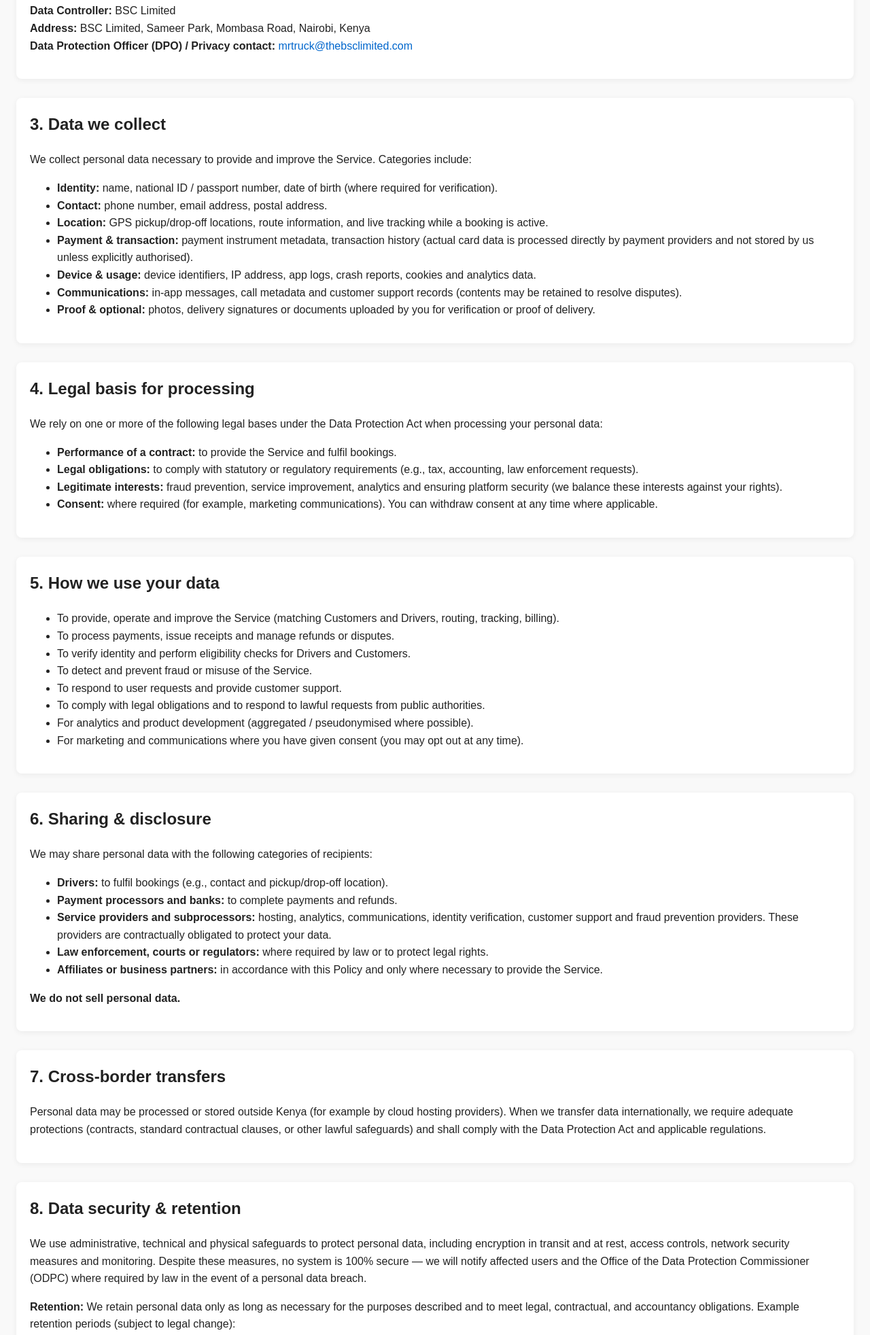
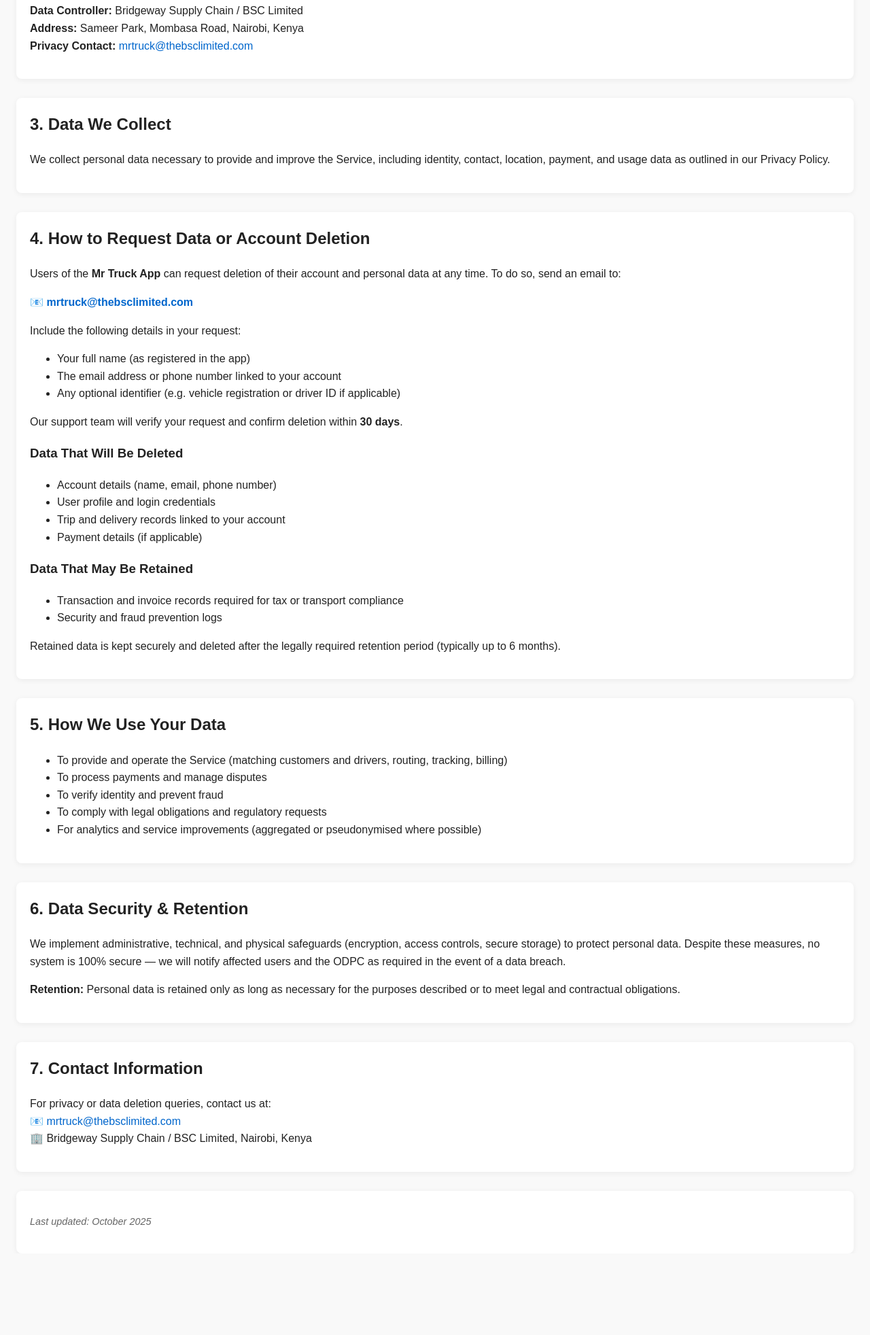
Before and after one commit to FrankOnyiego/Mr-Truck-Policies, a plain HTML site: page privacy-policy.html in a window 1280 px wide. Shown: the part 525-2489 px from the top of the page at 68% size. After the commit the page ends 2369 px from the top, so only its background shows below. Drawn offline with Linux system fonts and the light colour scheme.

Commit message:
compliant to data deletions

```diff
--- a/privacy-policy.html
+++ b/privacy-policy.html
@@ -3,8 +3,8 @@
 <head>
   <meta charset="utf-8" />
   <meta name="viewport" content="width=device-width,initial-scale=1" />
-  <title>Mr Truck — Privacy Policy</title>
-  <meta name="description" content="Privacy Policy for Mr Truck (BSC Limited). Explains what personal data we collect, how we use it, and your rights under Kenya's Data Protection Act (2019)." />
+  <title>Mr Truck — Privacy & Data Deletion Policy</title>
+  <meta name="description" content="Privacy and Data Deletion Policy for Mr Truck (Bridgeway Supply Chain / BSC Limited). Explains what personal data we collect, how we use it, your rights, and how to request account deletion." />
   <style>
     :root{
       --bg:#f9f9f9;
@@ -36,99 +36,104 @@
     h2 { margin-top:0; color: var(--text); }
     ul { margin-top:0; }
     .muted { color: var(--muted); font-size:0.95em; }
-    .actions { margin-top:12px; }
     footer { font-size:0.9em; color:var(--muted); }
-    .kbd { background:#f1f1f1; padding:3px 6px; border-radius:4px; font-family:monospace; }
   </style>
 </head>
 <body>
   <header role="banner" class="policy-section" aria-labelledby="policy-title">
-    <h1 id="policy-title">Privacy Policy — Mr Truck</h1>
+    <h1 id="policy-title">Privacy & Data Deletion Policy — Mr Truck</h1>
     <p class="muted"><strong>Effective date:</strong> September 24th, 2025</p>
-    <p class="muted">Last updated: September 2025</p>
+    <p class="muted">Last updated: October 2025</p>
   </header>
 
-  <main role="main" aria-labelledby="introduction" class="policy-section">
+  <main role="main" class="policy-section" aria-labelledby="introduction">
     <h2 id="introduction">1. Introduction</h2>
     <p>
-      This Privacy Policy explains how <strong>BSC Limited</strong> (“we”, “us”, “our”) collects, uses, stores, shares and protects personal data when you use the <strong>Mr Truck</strong> mobile application and related services (the “Service”). We are committed to protecting your privacy and processing your personal data in accordance with the Kenya <strong>Data Protection Act, 2019</strong>.
+      This Policy explains how <strong>Bridgeway Supply Chain (BSC Limited)</strong> (“we”, “us”, “our”) collects, uses, stores, shares, and protects personal data when you use the <strong>Mr Truck</strong> mobile application and related services (“the Service”).
+      It also details how you can request deletion of your account and associated data in accordance with the Kenya <strong>Data Protection Act (2019)</strong> and Google Play’s User Data policy.
     </p>
   </main>
 
   <section class="policy-section" aria-labelledby="controller">
     <h2 id="controller">2. Data Controller & Contact</h2>
     <p>
-      <strong>Data Controller:</strong> BSC Limited<br />
-      <strong>Address:</strong> BSC Limited, Sameer Park, Mombasa Road, Nairobi, Kenya<br />
-      <strong>Data Protection Officer (DPO) / Privacy contact:</strong>
-      <a href="mailto:mrtruck@thebsclimited.com">mrtruck@thebsclimited.com</a>
+      <strong>Data Controller:</strong> Bridgeway Supply Chain / BSC Limited<br />
+      <strong>Address:</strong> Sameer Park, Mombasa Road, Nairobi, Kenya<br />
+      <strong>Privacy Contact:</strong> <a href="mailto:mrtruck@thebsclimited.com">mrtruck@thebsclimited.com</a>
     </p>
   </section>
 
-  <section class="policy-section" aria-labelledby="what-we-collect">
-    <h2 id="what-we-collect">3. Data we collect</h2>
-    <p>We collect personal data necessary to provide and improve the Service. Categories include:</p>
+  <section class="policy-section" aria-labelledby="data-we-collect">
+    <h2 id="data-we-collect">3. Data We Collect</h2>
+    <p>We collect personal data necessary to provide and improve the Service, including identity, contact, location, payment, and usage data as outlined in our Privacy Policy.</p>
+  </section>
+
+  <section class="policy-section" aria-labelledby="data-deletion">
+    <h2 id="data-deletion">4. How to Request Data or Account Deletion</h2>
+    <p>
+      Users of the <strong>Mr Truck App</strong> can request deletion of their account and personal data at any time.
+      To do so, send an email to:
+    </p>
+    <p><strong>📧 <a href="mailto:mrtruck@thebsclimited.com">mrtruck@thebsclimited.com</a></strong></p>
+    <p>
+      Include the following details in your request:
+      <ul>
+        <li>Your full name (as registered in the app)</li>
+        <li>The email address or phone number linked to your account</li>
+        <li>Any optional identifier (e.g. vehicle registration or driver ID if applicable)</li>
+      </ul>
+      Our support team will verify your request and confirm deletion within <strong>30 days</strong>.
+    </p>
+
+    <h3>Data That Will Be Deleted</h3>
     <ul>
-      <li><strong>Identity:</strong> name, national ID / passport number, date of birth (where required for verification).</li>
-      <li><strong>Contact:</strong> phone number, email address, postal address.</li>
-      <li><strong>Location:</strong> GPS pickup/drop-off locations, route information, and live tracking while a booking is active.</li>
-      <li><strong>Payment & transaction:</strong> payment instrument metadata, transaction history (actual card data is processed directly by payment providers and not stored by us unless explicitly authorised).</li>
-      <li><strong>Device & usage:</strong> device identifiers, IP address, app logs, crash reports, cookies and analytics data.</li>
-      <li><strong>Communications:</strong> in-app messages, call metadata and customer support records (contents may be retained to resolve disputes).</li>
-      <li><strong>Proof & optional:</strong> photos, delivery signatures or documents uploaded by you for verification or proof of delivery.</li>
+      <li>Account details (name, email, phone number)</li>
+      <li>User profile and login credentials</li>
+      <li>Trip and delivery records linked to your account</li>
+      <li>Payment details (if applicable)</li>
+    </ul>
+
+    <h3>Data That May Be Retained</h3>
+    <ul>
+      <li>Transaction and invoice records required for tax or transport compliance</li>
+      <li>Security and fraud prevention logs</li>
+    </ul>
+    <p>
+      Retained data is kept securely and deleted after the legally required retention period (typically up to 6 months).
+    </p>
+  </section>
+
+  <section class="policy-section" aria-labelledby="data-use">
+    <h2 id="data-use">5. How We Use Your Data</h2>
+    <ul>
+      <li>To provide and operate the Service (matching customers and drivers, routing, tracking, billing)</li>
+      <li>To process payments and manage disputes</li>
+      <li>To verify identity and prevent fraud</li>
+      <li>To comply with legal obligations and regulatory requests</li>
+      <li>For analytics and service improvements (aggregated or pseudonymised where possible)</li>
     </ul>
   </section>
 
-  <section class="policy-section" aria-labelledby="legal-basis">
-    <h2 id="legal-basis">4. Legal basis for processing</h2>
-    <p>We rely on one or more of the following legal bases under the Data Protection Act when processing your personal data:</p>
-    <ul>
-      <li><strong>Performance of a contract:</strong> to provide the Service and fulfil bookings.</li>
-      <li><strong>Legal obligations:</strong> to comply with statutory or regulatory requirements (e.g., tax, accounting, law enforcement requests).</li>
-      <li><strong>Legitimate interests:</strong> fraud prevention, service improvement, analytics and ensuring platform security (we balance these interests against your rights).</li>
-      <li><strong>Consent:</strong> where required (for example, marketing communications). You can withdraw consent at any time where applicable.</li>
-    </ul>
+  <section class="policy-section" aria-labelledby="security">
+    <h2 id="security">6. Data Security & Retention</h2>
+    <p>
+      We implement administrative, technical, and physical safeguards (encryption, access controls, secure storage) to protect personal data.
+      Despite these measures, no system is 100% secure — we will notify affected users and the ODPC as required in the event of a data breach.
+    </p>
+    <p><strong>Retention:</strong> Personal data is retained only as long as necessary for the purposes described or to meet legal and contractual obligations.</p>
   </section>
 
-  <section class="policy-section" aria-labelledby="how-we-use">
-    <h2 id="how-we-use">5. How we use your data</h2>
-    <ul>
-      <li>To provide, operate and improve the Service (matching Customers and Drivers, routing, tracking, billing).</li>
-      <li>To process payments, issue receipts and manage refunds or disputes.</li>
-      <li>To verify identity and perform eligibility checks for Drivers and Customers.</li>
-      <li>To detect and prevent fraud or misuse of the Service.</li>
-      <li>To respond to user requests and provide customer support.</li>
-      <li>To comply with legal obligations and to respond to lawful requests from public authorities.</li>
-      <li>For analytics and product development (aggregated / pseudonymised where possible).</li>
-      <li>For marketing and communications where you have given consent (you may opt out at any time).</li>
-    </ul>
-  </section>
-
-  <section class="policy-section" aria-labelledby="sharing">
-    <h2 id="sharing">6. Sharing & disclosure</h2>
-    <p>We may share personal data with the following categories of recipients:</p>
-    <ul>
-      <li><strong>Drivers:</strong> to fulfil bookings (e.g., contact and pickup/drop-off location).</li>
-      <li><strong>Payment processors and banks:</strong> to complete payments and refunds.</li>
-      <li><strong>Service providers and subprocessors:</strong> hosting, analytics, communications, identity verification, customer support and fraud prevention providers. These providers are contractually obligated to protect your data.</li>
-      <li><strong>Law enforcement, courts or regulators:</strong> where required by law or to protect legal rights.</li>
-      <li><strong>Affiliates or business partners:</strong> in accordance with this Policy and only where necessary to provide the Service.</li>
-    </ul>
-    <p><strong>We do not sell personal data.</strong></p>
-  </section>
-
-  <section class="policy-section" aria-labelledby="cross-border">
-    <h2 id="cross-border">7. Cross-border transfers</h2>
+  <section class="policy-section" aria-labelledby="contact">
+    <h2 id="contact">7. Contact Information</h2>
     <p>
-      Personal data may be processed or stored outside Kenya (for example by cloud hosting providers). When we transfer data internationally, we require adequate protections (contracts, standard contractual clauses, or other lawful safeguards) and shall comply with the Data Protection Act and applicable regulations.
+      For privacy or data deletion queries, contact us at:<br />
+      📧 <a href="mailto:mrtruck@thebsclimited.com">mrtruck@thebsclimited.com</a><br />
+      🏢 Bridgeway Supply Chain / BSC Limited, Nairobi, Kenya
     </p>
   </section>
 
-  <section class="policy-section" aria-labelledby="security">
-    <h2 id="security">8. Data security & retention</h2>
-    <p>We use administrative, technical and physical safeguards to protect personal data, including encryption in transit and at rest, access controls, network security measures and monitoring. Despite these measures, no system is 100% secure — we will notify affected users and the Office of the Data Protection Commissioner (ODPC) where required by law in the event of a personal data breach.</p>
-    <p><strong>Retention:</strong> We retain personal data only as long as necessary for the purposes described and to meet legal, contractual, and accountancy obligations. Example retention periods (subject to legal change):</p>
-    <ul>
-      <li>Account registration and profile data: while the account is active and for a reasonable period after (typically up to 2 years unless required by law).</li>
-      <li>Transaction and payment records: may be retained up to 7 years to comply with tax and regulatory obligations.</li>
-      <li>Support and dispute records: retained for the period necessa
+  <footer class="policy-section" role="contentinfo">
+    <p><em>Last updated: October 2025</em></p>
+  </footer>
+</body>
+</html>
```
Also changed, not shown: deletions.html (added, +94 -0 lines).
